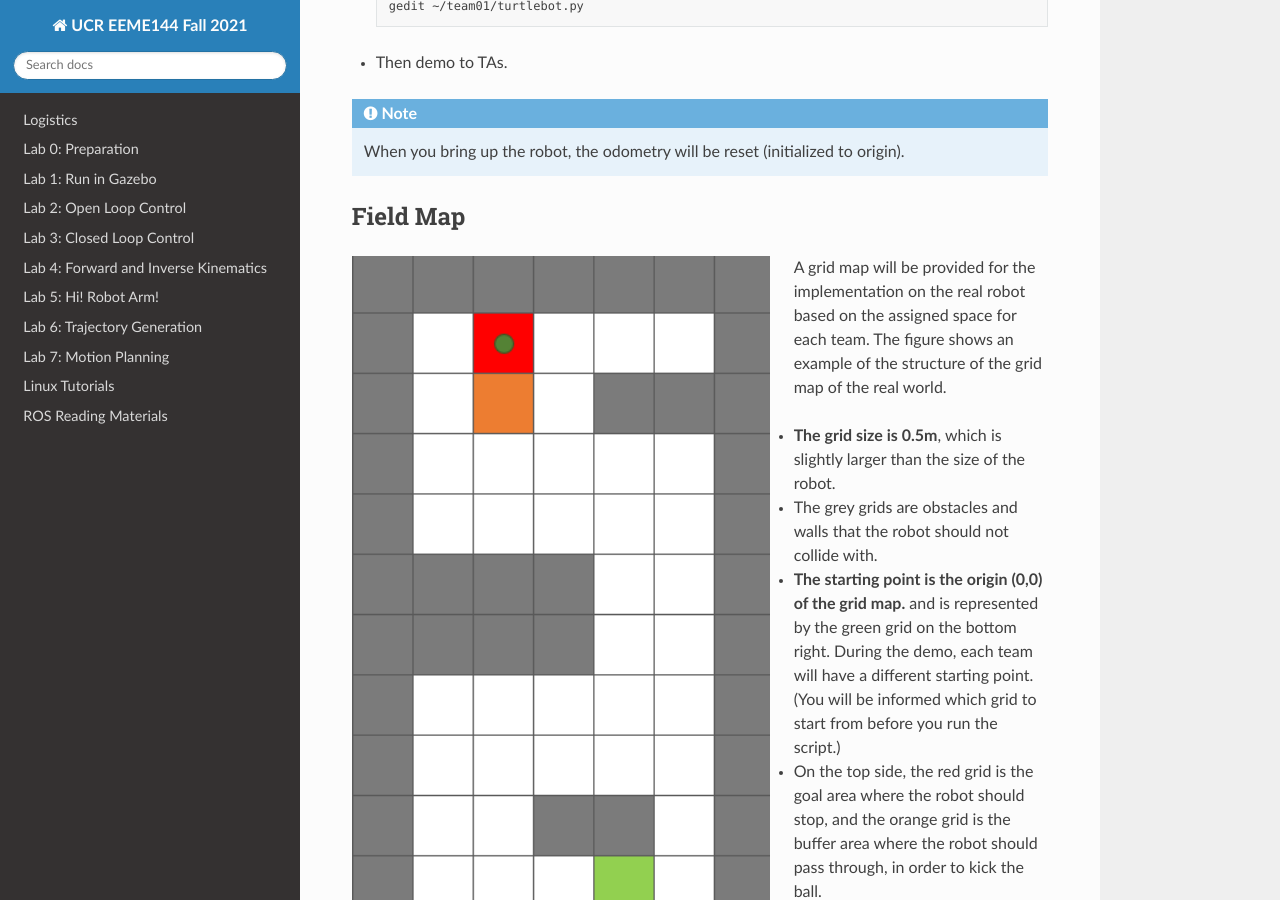
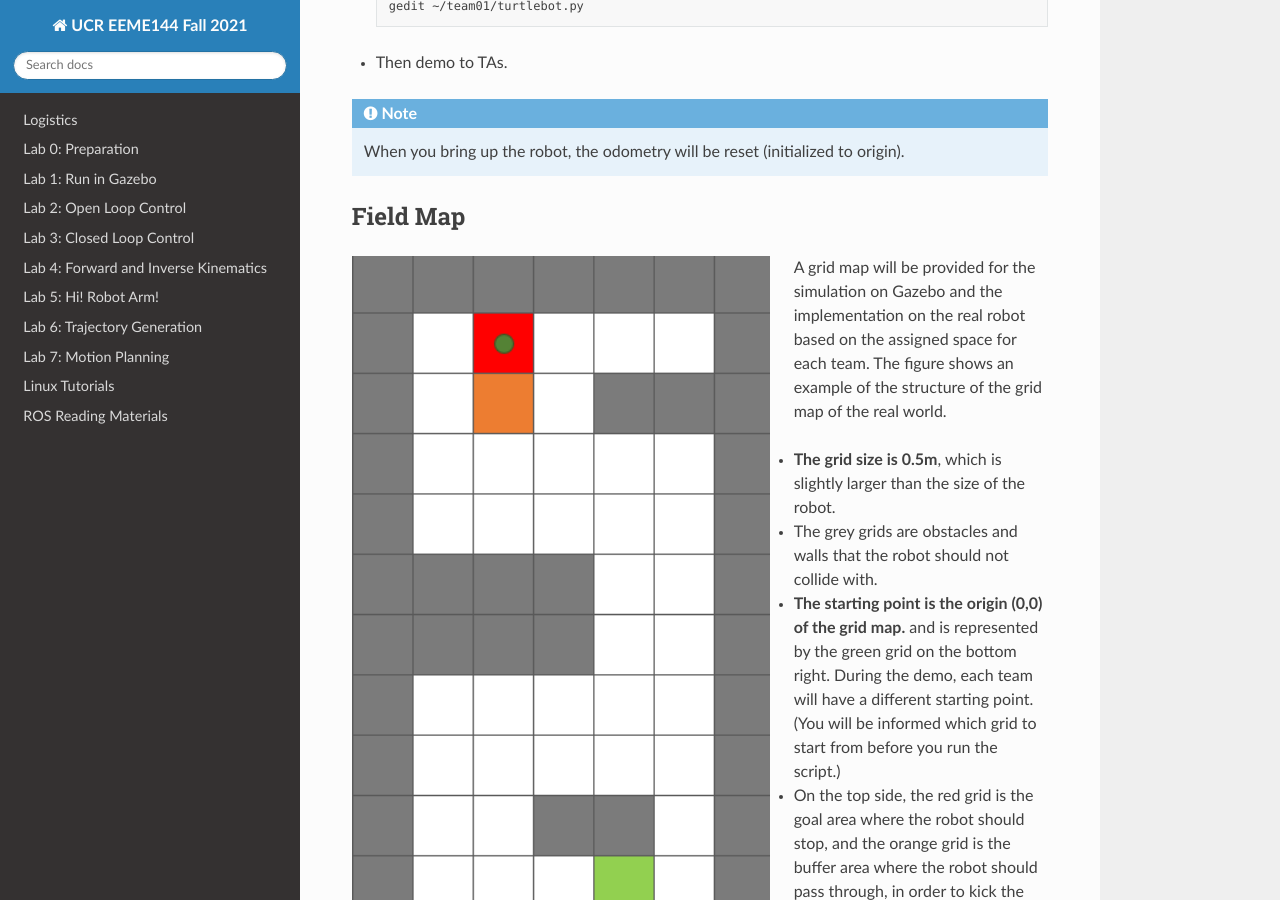
Before and after one commit to UCR-Robotics/ee144, a Sphinx documentation site: the page built from docs/lab8.rst, in a window 1280 px wide and 900 px high, scrolled down 3754 px. Built offline with Sphinx 7.4.7 and the Read the Docs theme 2.0.0, drawn with Linux system fonts in a browser that asks for light colours.

Commit message:
Update lab8.rst

```diff
--- a/docs/lab8.rst
+++ b/docs/lab8.rst
@@ -222,7 +222,7 @@
  :width: 60%
  :align: left
 
-A grid map will be provided for the implementation on the real robot based on the assigned space for each team. The figure shows an example of the structure of the grid map
+A grid map will be provided for the simulation on Gazebo and the implementation on the real robot based on the assigned space for each team. The figure shows an example of the structure of the grid map
 of the real world.
 
 - **The grid size is 0.5m**, which is slightly larger than the size of the robot.
```
